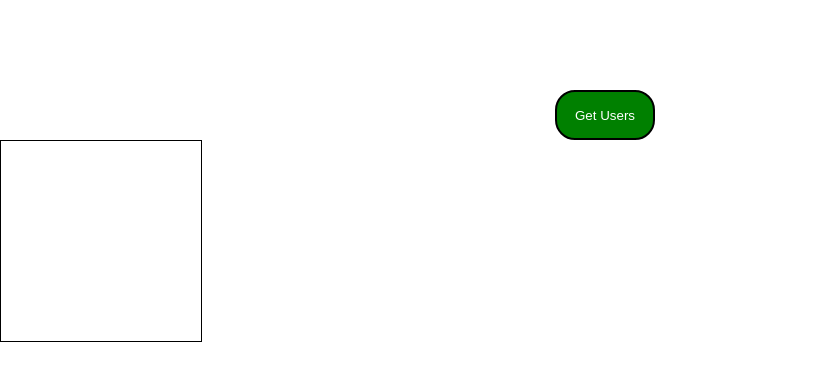
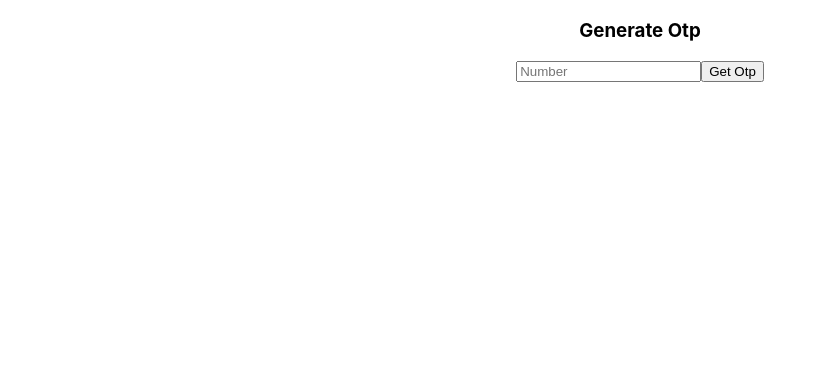
Before and after one commit to pragati-sriv/React, a React (Create React App) app in the folder myapp/: page / in a window 1280 px wide. Shown: the top 380 px of the page, without its empty margins (0-827 px from the left). Built offline with nearby package versions, Linux system fonts and the light colour scheme.

Commit message:
progress

```diff
--- a/myapp/src/App.js
+++ b/myapp/src/App.js
@@ -1,11 +1,12 @@
-// import logo from './logo.svg';
 import './App.css';
-import Card  from './molecule/molecule';
+// import Handle from './component/atom/atom';
+import Primary from './molecule/molecule';
 
 function App() {
   return (
     <div className="App">
-     <Card/>
+        <Primary/>
+     {/* <Handle/> */}
     </div>
   );
 }
--- a/myapp/src/molecule/molecule.css
+++ /dev/null
@@ -1,23 +0,0 @@
-
-.click{
-    width: 100px;
-    height: 50px;
-    border-radius: 20px;
-    color:green;
-    display: inline-block;
-    background-color:green;
-    color: white;
-    /* display: flex; */
-    /* justify-content: inli; */
-    margin: 90px 90px 0 20px;
-    /* display: inline-block; */
-    /* background-color: green; */
-    border: 2px solid black;
-    /* margin-top:  400px; */
-}
-
-.cardContainer{
-    width: 200px;
-    height: 200px;
-    border: 1px solid black;
-}
--- a/myapp/src/molecule/molecule.js
+++ b/myapp/src/molecule/molecule.js
@@ -1,50 +1,34 @@
-import './molecule.css'
-import {useState,useEffect} from 'react'
-export default function Card(){
-    const[data ,setData]=useState([])
+import { useState } from "react"
+// import Handle from "../component/atom/atom"
+export default function Primary()
+{
 
+const [mobile,setMobile]=useState()
 
-
-
-  useEffect(()=>{
-    // fetch('https://reqres.in/api/users/')
-    // .then((data)=>data.json())
-    // .then((response)=>setData(response.data))
-    // .catch((error=>console.log(error)))
-
-  },[])
-
-
- function customClick()
- {
-    fetch('https://reqres.in/api/users/')
-    .then((data)=>data.json())
-    .then((response)=>setData(response.data))
-    .catch((error=>console.log(error)))
- }
-
-
-
-
+function save()
+{
+    // console.log(mobile)
+    let user={mobile}     // {mobile}
+    fetch("https://cdn-api.co-vin.in/api/v2/auth/public/generateOTP",{
+        method:"POST",
+        headers:{
+            'Accept':'application/json',
+            'Content-Type':'application/json'
+        },
+        body:JSON.stringify(user)
+    }).then((result)=>{
+        result.json().then((resp)=>{
+           console.log("resp",resp)
+        })
+    })
+}
 
     return(
-         <>
-
-     {/* <h1 className='design'>click</h1> */}
-
-     <button className="click" onClick={customClick} > Get Users</button>
-     <div className='cardContainer'>
-    {data.map((users)=>(
-        <div>
-         <h3>{users.id}</h3>
-        <h3>{users.first_name}</h3>
-        <h3>{users.last_name}</h3>
-        <p>{users.email}</p>
-        <img src={users.avatar}  alt="avatar"/>
-        </div>
-    ))}
-
-     </div>
-     </>
+        <>
+        <h3>Generate Otp </h3>
+        <input type="text" placeholder="Number" onChange={(e)=>{setMobile(e.target.value)}}/>
+        <button onClick={save}>Get Otp</button>
+        {/* <Handle/> */}
+        </>
     )
 }
```
Also changed, not shown: 1 other file (tests, documents, lock files or other folders).
